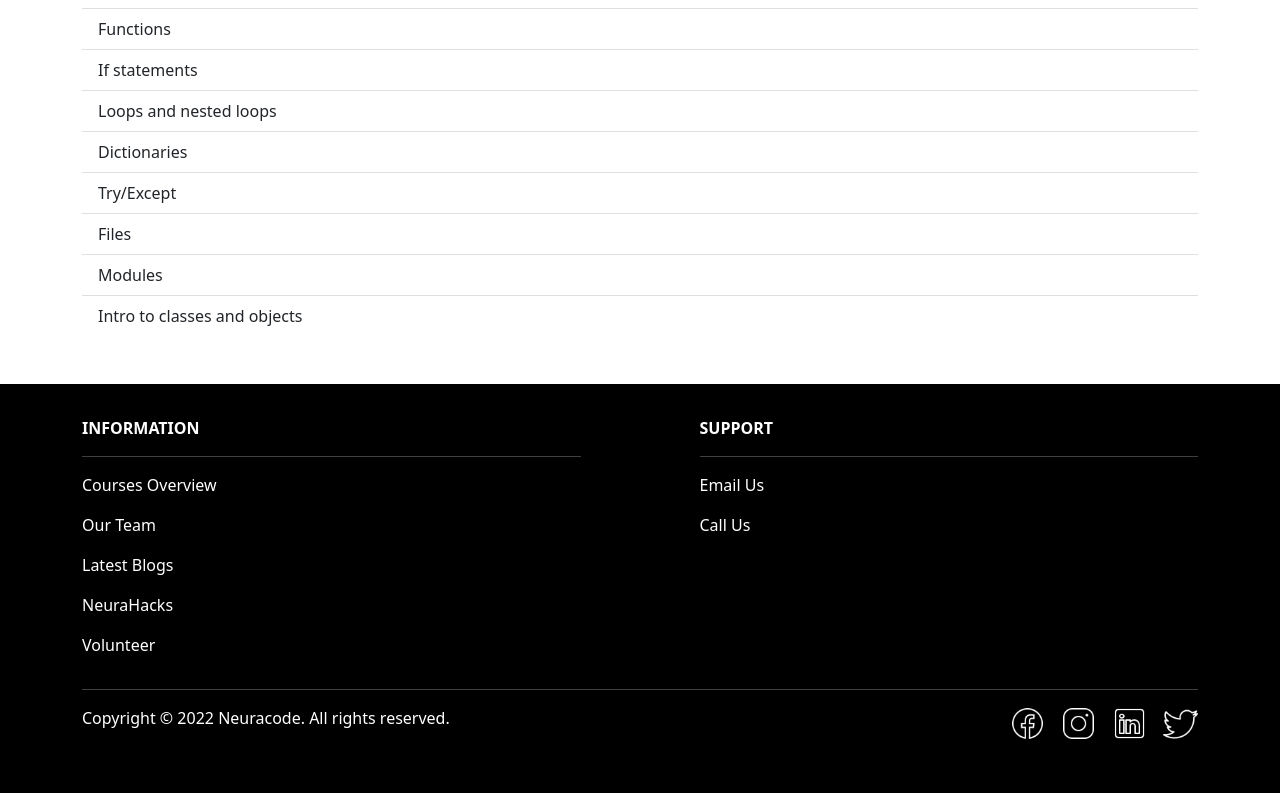
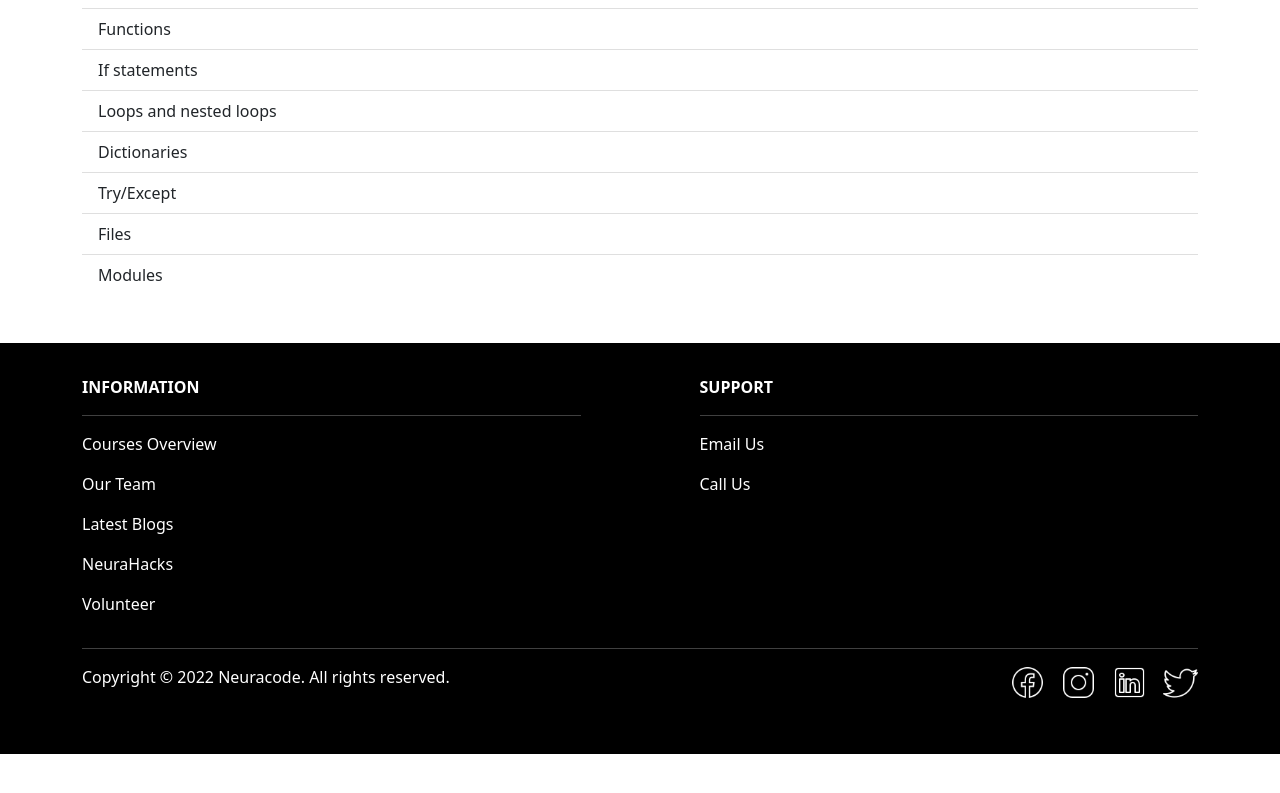
Before and after one commit to Neuracode/website, a Next.js app: page /courses/mastering-machine-learning/intro-to-python in a window 1280 px wide. Shown: the part 1262-2055 px from the top of the page. After the commit the page ends 2016 px from the top, so only its background shows below. Built offline with nearby package versions, Linux system fonts and the light colour scheme.

Commit message:
Update intro-to-python.tsx

```diff
--- a/pages/courses/mastering-machine-learning/intro-to-python.tsx
+++ b/pages/courses/mastering-machine-learning/intro-to-python.tsx
@@ -19,8 +19,7 @@ const IntroToPython: React.FC = () => {
         'Dictionaries',
         'Try/Except',
         'Files',
-        'Modules',
-        'Intro to classes and objects',
+        'Modules'
     ];
 
     return (
```
